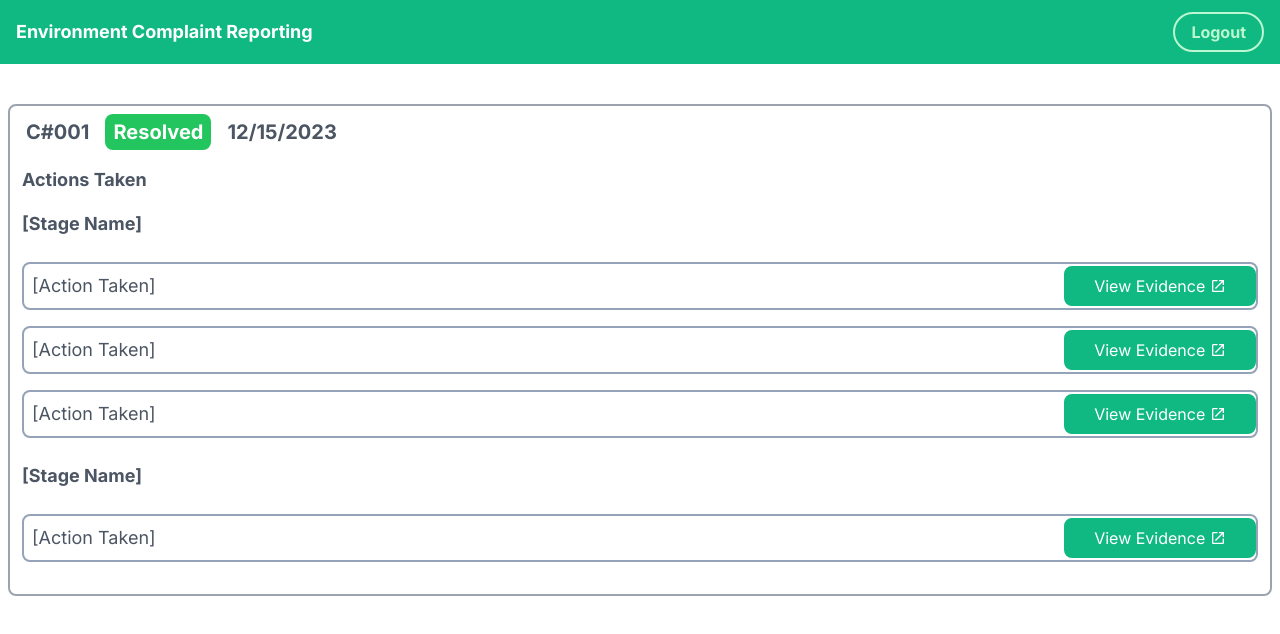
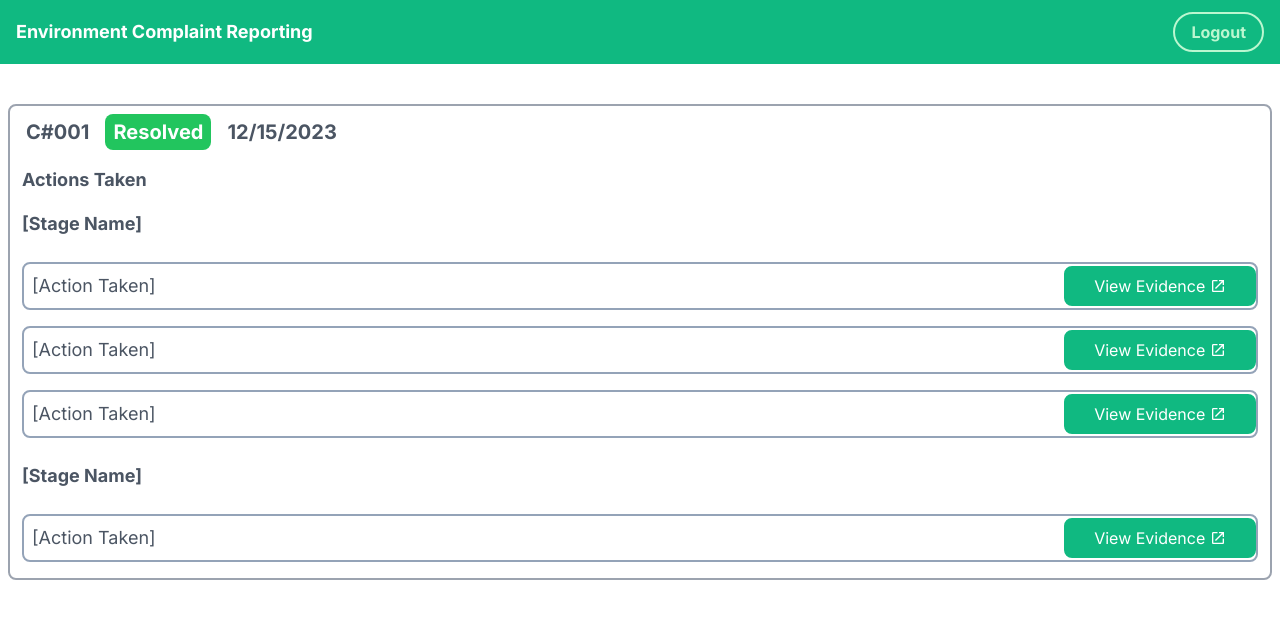
Before and after one commit to SDP-Group-Js/ECMS-Complaint-Reporting-App, a Next.js app: page /view-complaint/1 in a window 1280 px wide. Shown: the top 634 px of the page. Built offline with nearby package versions, Linux system fonts and the light colour scheme.

Commit message:
Update ComplaintCard.tsx

```diff
--- a/app/components/ComplaintCard.tsx
+++ b/app/components/ComplaintCard.tsx
@@ -66,7 +66,6 @@ const ComplaintCard = async ({
       <div className='flex justify-start items-center mx-1'>
         <ActionDataRow actionId={4} actionName='[Action Taken]' />
       </div>
-      <BlankLine />
     </section>
   );
 };
```
